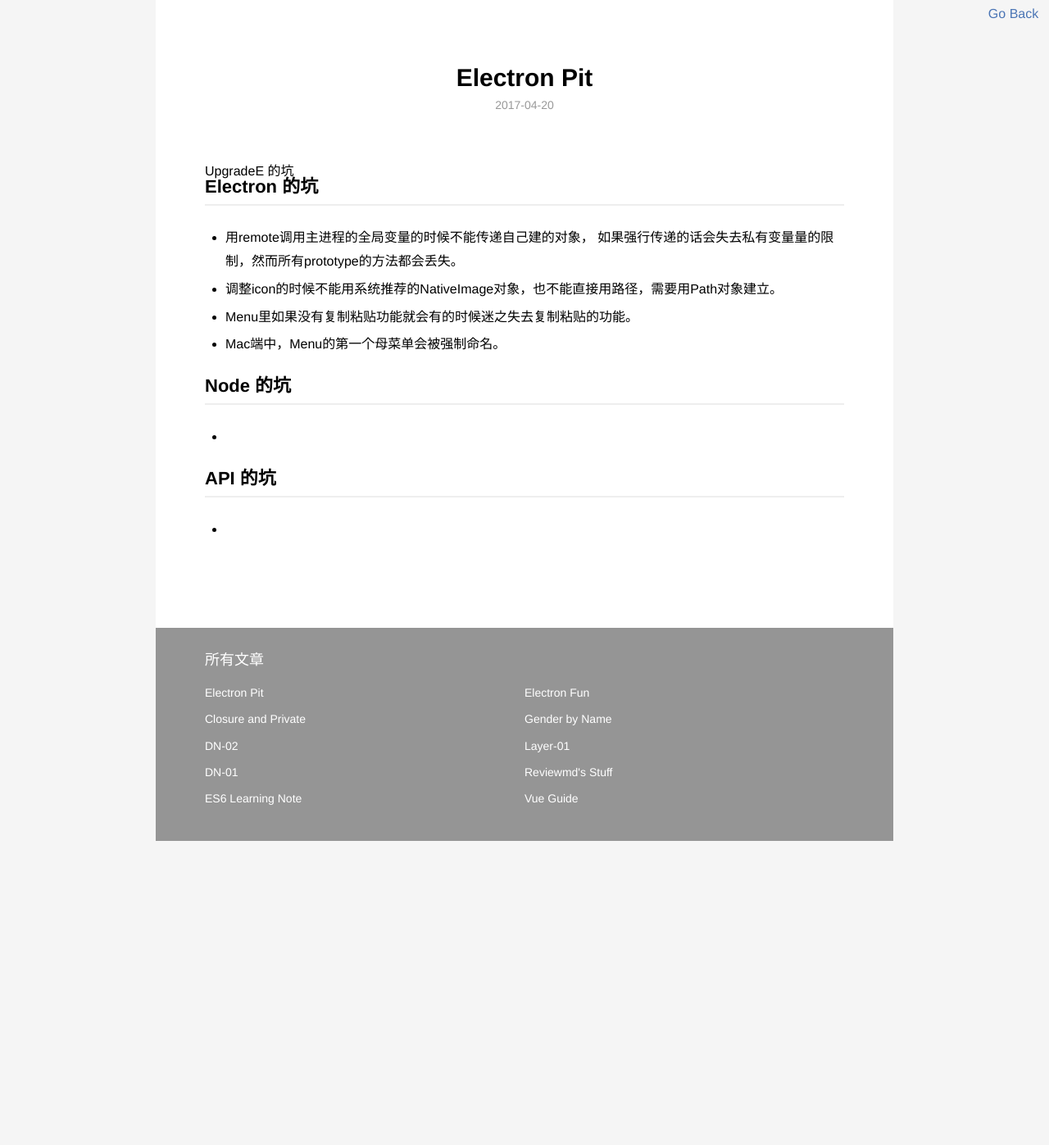
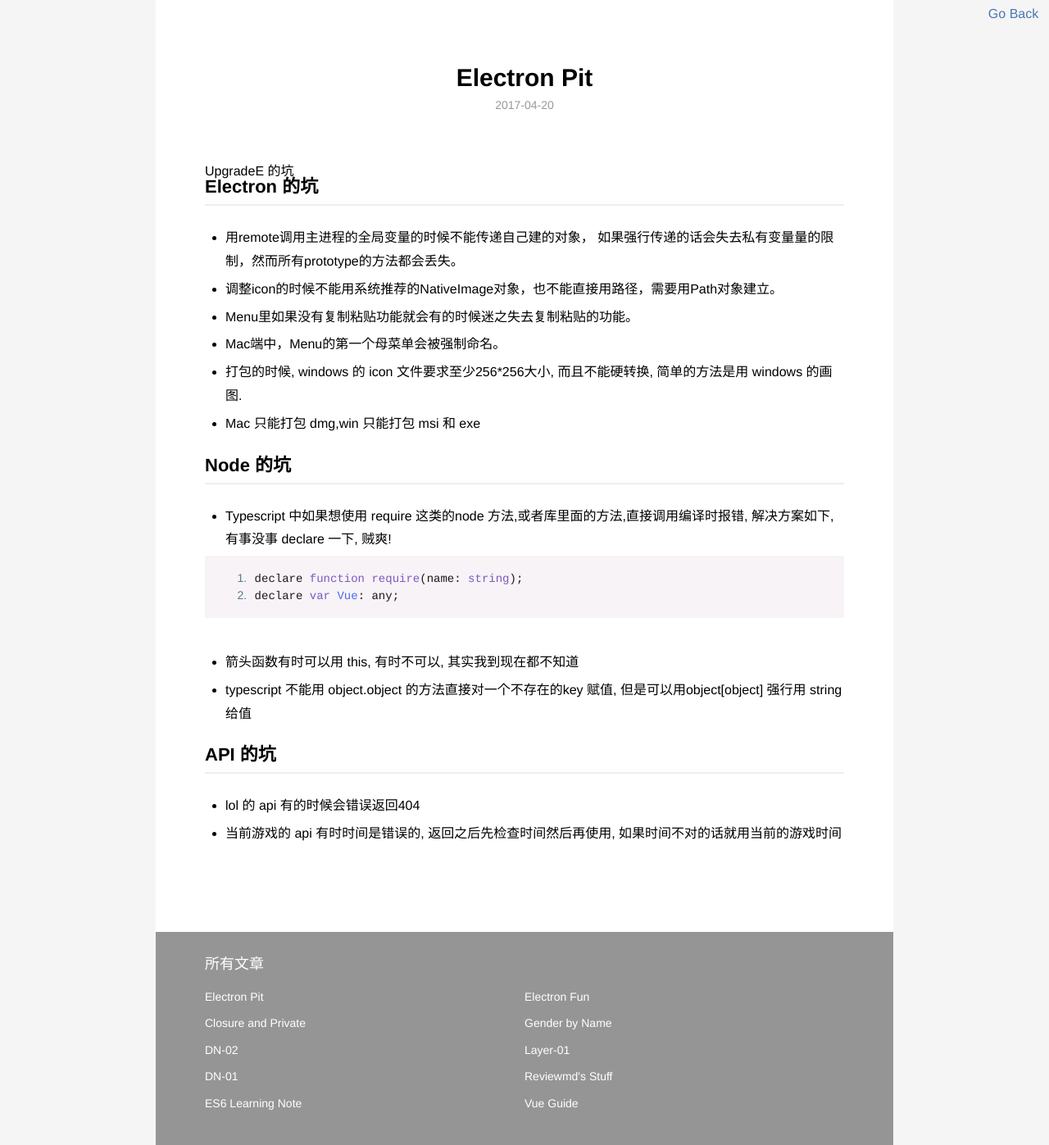
Before and after one commit to WMXPY/blog.mengw.io, a Jekyll site: the page built from _posts/javascript/2017-04-20-Electron-Pit.md, in a window 1280 px wide. Shown: the whole page at 82% size. Built offline with Jekyll 4.4.1, drawn with Linux system fonts in a browser that asks for light colours; before the commit the page ends 1026 px from its top, so only the background shows below that.

Commit message:
electron

````diff
--- a/_posts/javascript/2017-04-20-Electron-Pit.md
+++ b/_posts/javascript/2017-04-20-Electron-Pit.md
@@ -13,11 +13,22 @@ description: UpgradeE 的坑
 -   调整icon的时候不能用系统推荐的NativeImage对象，也不能直接用路径，需要用Path对象建立。
 -   Menu里如果没有复制粘贴功能就会有的时候迷之失去复制粘贴的功能。
 -   Mac端中，Menu的第一个母菜单会被强制命名。
+-   打包的时候, windows 的 icon 文件要求至少256\*256大小, 而且不能硬转换, 简单的方法是用 windows 的画图.
+-   Mac 只能打包 dmg,win 只能打包 msi 和 exe
 
 ## Node 的坑
 
--
+-   Typescript 中如果想使用 require 这类的node 方法,或者库里面的方法,直接调用编译时报错, 解决方案如下, 有事没事 declare 一下, 贼爽!
+
+```typescript
+declare function require(name: string);
+declare var Vue: any;
+```
+
+-   箭头函数有时可以用 this, 有时不可以, 其实我到现在都不知道
+-   typescript 不能用 object.object 的方法直接对一个不存在的key 赋值, 但是可以用object[object] 强行用 string 给值
 
 ## API 的坑
 
--
+-   lol 的 api 有的时候会错误返回404
+-   当前游戏的 api 有时时间是错误的, 返回之后先检查时间然后再使用, 如果时间不对的话就用当前的游戏时间
````
